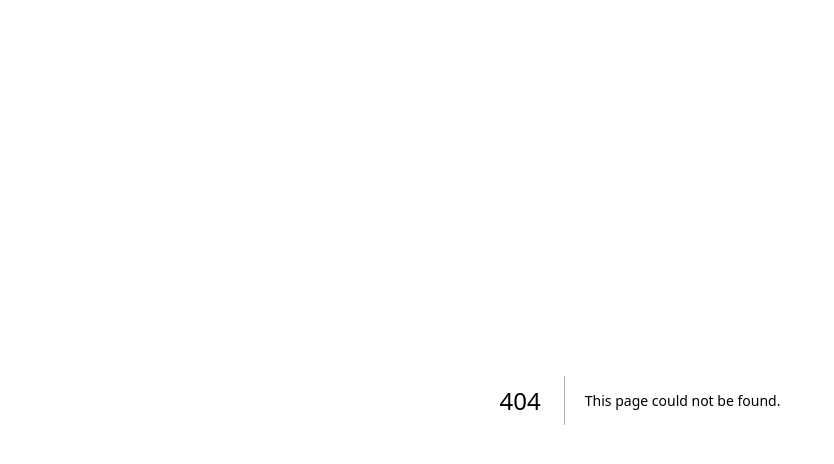
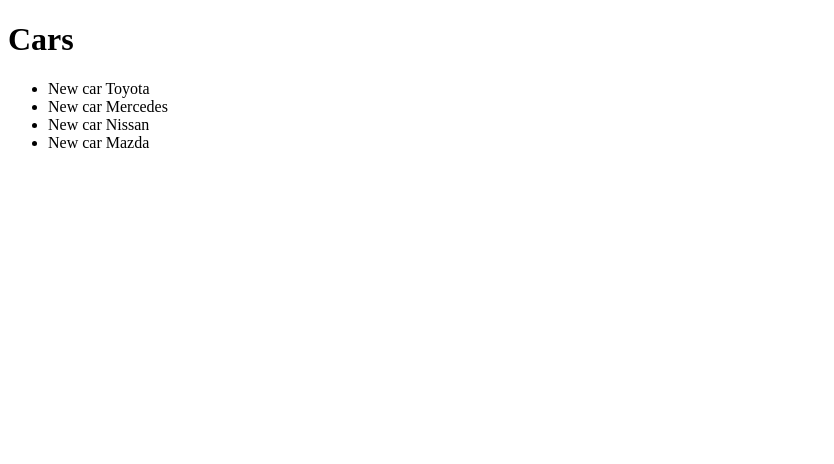
Before and after one commit to NATON4/next-factory, a Next.js app: page /abstract-factory in a window 1280 px wide. Before the commit this address had no page. Shown: the top 464 px of the page, without its empty margins (0-834 px from the left). Built offline with nearby package versions, Linux system fonts and the light colour scheme.

Commit message:
First commit

```diff
--- /dev/null
+++ b/pages/abstract-factory.tsx
@@ -0,0 +1,42 @@
+import React from "react";
+
+class Car {
+    public name: string;
+
+    constructor(name: string) {
+        this.name = name;
+    }
+
+    public say() {
+        return "New car " + this.name;
+    }
+}
+
+class CarFactory {
+    public create(name: string) {
+        return new Car(name);
+    }
+}
+
+const Home: React.FC = () => {
+    const cars: Car[] = [];
+    const carsFactory = new CarFactory();
+
+    cars.push(carsFactory.create("Toyota"));
+    cars.push(carsFactory.create("Mercedes"));
+    cars.push(carsFactory.create("Nissan"));
+    cars.push(carsFactory.create("Mazda"));
+
+    return (
+        <div>
+            <h1>Cars</h1>
+            <ul>
+                {cars.map((car, index) => (
+                    <li key={index}>{car.say()}</li>
+                ))}
+            </ul>
+        </div>
+    );
+};
+
+export default Home;
```
Also changed, not shown: pages/simple-factory.tsx (added, +61 -0 lines).
